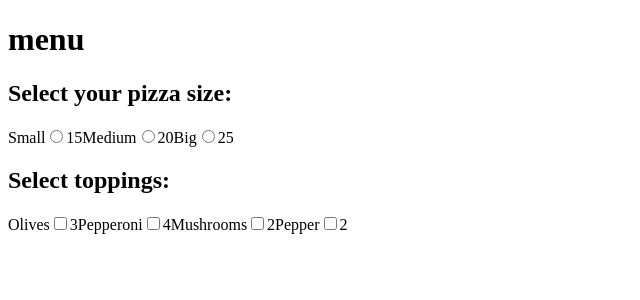
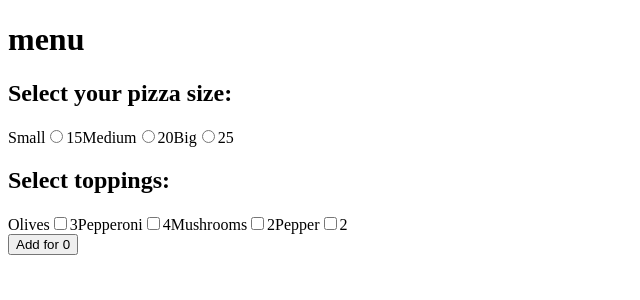
Before and after one commit to maciejpi/pizza-shop, a React (Create React App) app: page / in a window 1280 px wide. Shown: the top 300 px of the page, without its empty margins (0-640 px from the left). Built offline with nearby package versions, Linux system fonts and the light colour scheme.

Commit message:
Display price of currently selected items.

```diff
--- /dev/null
+++ b/src/components/createPizzaButton.js
@@ -0,0 +1,16 @@
+import React from 'react';
+import { useSelector } from 'react-redux';
+
+const CreatePizzaButton = () => {
+  const doughPrice = useSelector(state => state.dough.price);
+  const ingredientsPrice = useSelector(state => {
+    return Object.values(state.ingredients).reduce((acc, current) => {
+      return acc + current.price;
+    }, 0);
+  });
+  const currentSelectionPrice = doughPrice + ingredientsPrice;
+
+  return <button>Add for {currentSelectionPrice} </button>;
+};
+
+export default CreatePizzaButton;
--- a/src/components/index.js
+++ b/src/components/index.js
@@ -1,5 +1,6 @@
 import NotFound from './notFound';
 import PizzaDoughSelection from './pizzaDough/';
 import Ingredient from './ingredient/';
+import CreatePizzaButton from './createPizzaButton';
 
-export { NotFound, PizzaDoughSelection, Ingredient };
+export { NotFound, PizzaDoughSelection, Ingredient, CreatePizzaButton };
--- a/src/pages/menu.js
+++ b/src/pages/menu.js
@@ -1,5 +1,9 @@
 import React from 'react';
-import { PizzaDoughSelection, Ingredient } from '../components';
+import {
+  PizzaDoughSelection,
+  Ingredient,
+  CreatePizzaButton,
+} from '../components';
 import { ingredientOptions } from '../data';
 
 const Menu = props => {
@@ -15,6 +19,10 @@ const Menu = props => {
       {ingredientOptions.map(option => (
         <Ingredient key={option.type} {...option} />
       ))}
+
+      <div>
+        <CreatePizzaButton />
+      </div>
     </>
   );
 };
```
